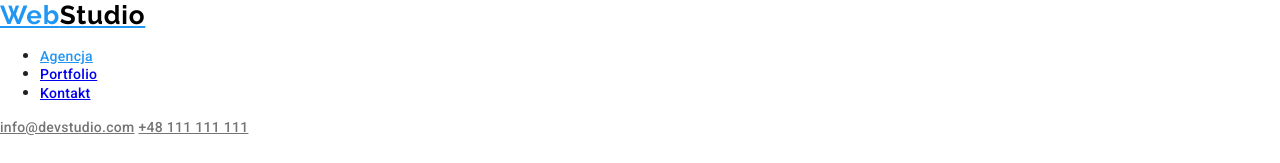
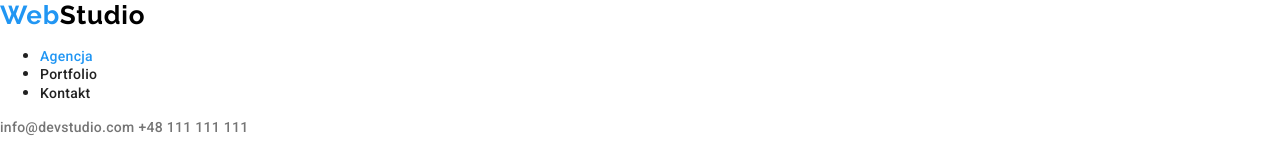
Before and after one commit to DimaAgafonov/goit-markup-hw-02, a plain HTML site: page index.html in a window 1280 px wide. Shown: the top 163 px of the page. Drawn offline with nearby package versions, Linux system fonts and the light colour scheme.

Commit message:
Update style.css

```diff
--- a/css/style.css
+++ b/css/style.css
@@ -1,6 +1,6 @@
 :root {
-  --main-font-family: 'Roboto', sans-serif;
-  --second-font-family: 'Raleway', sans-serif;
+  --main-font-family: "Roboto", sans-serif;
+  --second-font-family: "Raleway", sans-serif;
   --main-txt-color: #212121;
   --grey-txt-color: #757575;
   --white-txt-color: #ffffff;
@@ -16,10 +16,14 @@ button {
   font-family: inherit;
 }
 /*  COMPONENTS  */
-.active {
+.navigation-list-item-link.active {
   color: var(--hover-color);
 }
-/* = HEADER = */
+a {
+  text-decoration: none;
+}
+
+/*   HEADER  */
 .logo-link {
   font-family: var(--second-font-family);
   font-style: normal;
@@ -43,6 +47,10 @@ button {
   font-size: 14px;
   line-height: 1.142;
   letter-spacing: 0.02em;
+}
+
+.navigation-list-item-link {
+  color: var(--main-txt-color);
 }
 
 .email,
```
